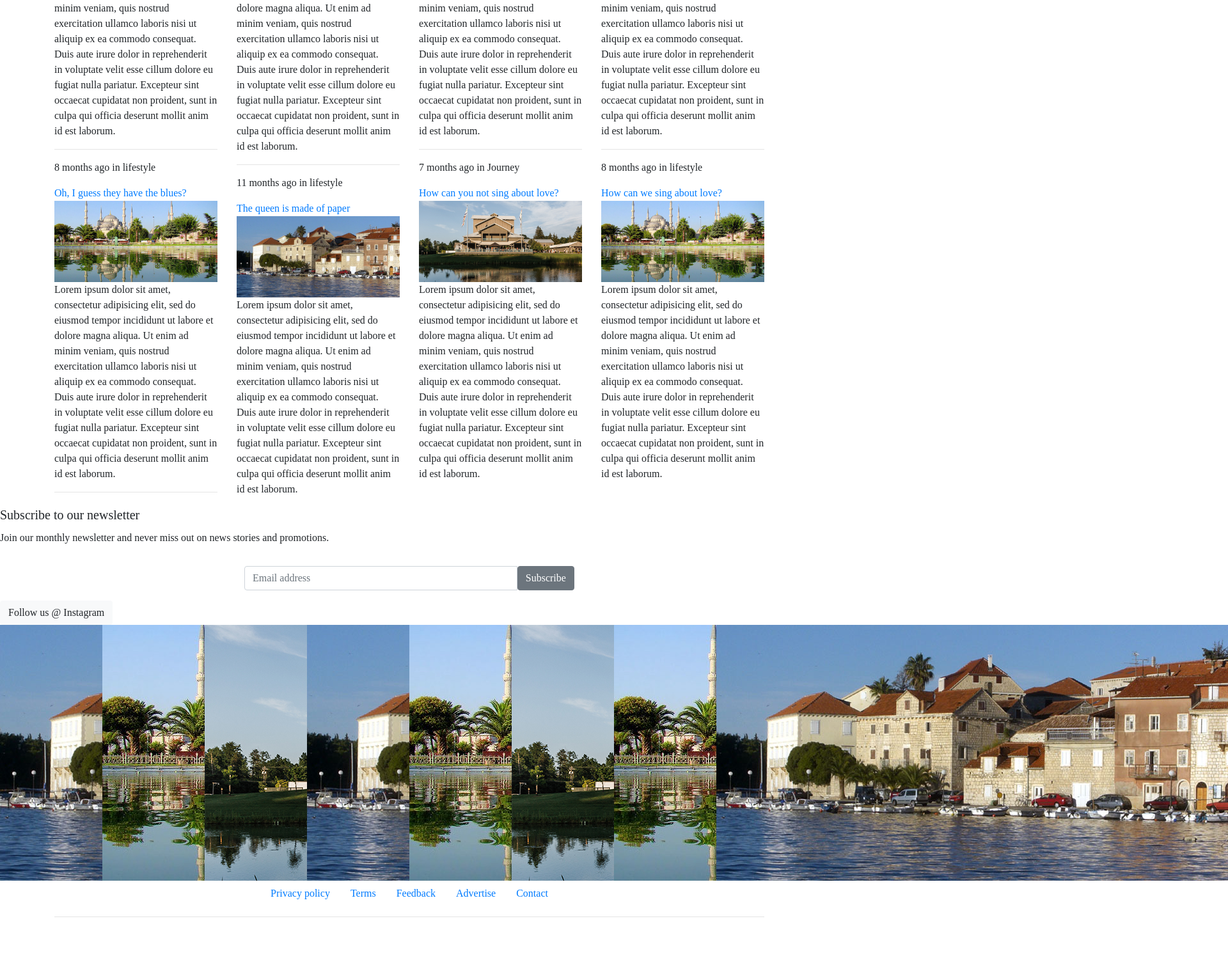
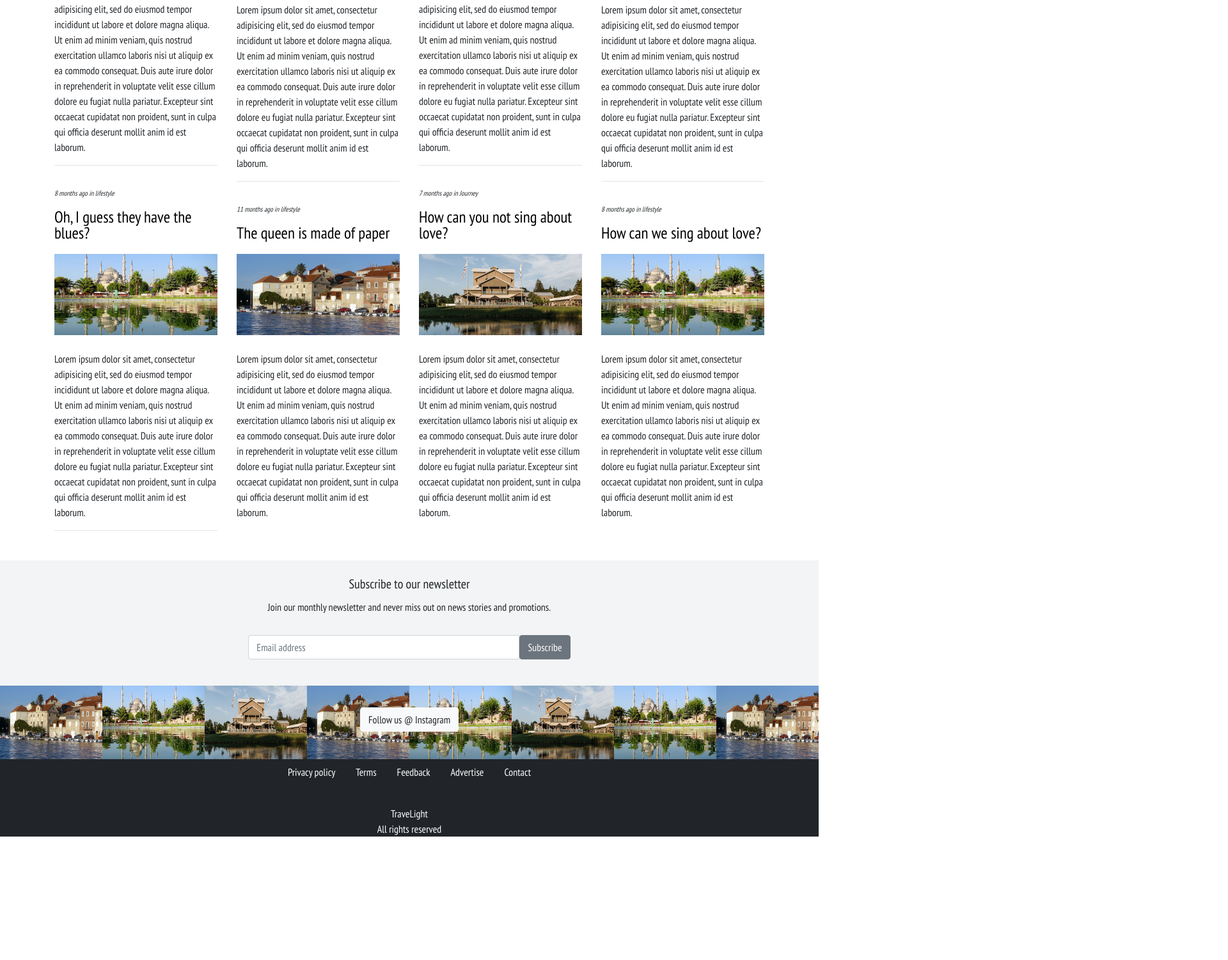
Before and after one commit to MarynitaAdvincula/mod02-19, a plain HTML site: page index.html in a window 1280 px wide. Shown: the part 343-1844 px from the top of the page at 64% size, 1920 px wide, since content can reach past the window. After the commit the page ends 1667 px from the top, so only its background shows below. Drawn offline with nearby package versions, Linux system fonts and the light colour scheme.

Commit message:
Update style.css

```diff
--- a/assets/css/style.css
+++ b/assets/css/style.css
@@ -16,10 +16,92 @@
  */
 
 body{
- 	font-family: 'Playfair Display', serif;
+ 	font-family: 'PT Sans Narrow', sans-serif;
+}
 
- }
+div > div > div > div > a.headlink{
+	color: black;
+}
 
-div#wrapper{
+div > div > div > div > a.headlink:hover{
+	color: lightgrey;
+	text-decoration: none;
+}
+
+p.time{
+	font-size: 11px;
+	font-style: italic;
+	margin-top: 35px;
+}
+
+div.head1{
+	font-size: 25px;
+	line-height: 1;
+	margin-bottom: 20px;
+}
+
+p.paragraph{
+	margin-top: 25px;
+}
+
+div#newsletterSec{
 	margin-top: 56px;
+	width: 100%;
 }
+.nlSection {
+    background: #f2f4f5;
+    padding-top: 25px;
+    padding-bottom: 25px;
+    margin-top: 30px;
+    width: 100%;
+    padding-right: 15px;
+    padding-left: 15px;
+    margin-right: auto;
+    margin-left: auto;
+    text-align: center;
+}
+
+.instagram {
+    overflow: hidden;
+    text-align: center;
+    position: relative;
+}
+.instagram .push{
+	position: absolute;
+	z-index: 99;
+	margin: 0 auto;
+	text-align: center;
+	top: 40%;
+	margin-top: -12px;
+	width: 100%;
+	height: 0;
+}
+
+.pic1 {
+	max-width: 100%;
+	height: 115px;
+	width: 277px;
+}
+
+.footer{
+	background-color: #212529;
+	width: 100%;
+}
+
+footer > div > ul > li > a.nav-link{
+	color:white;
+
+}
+footer > div > ul > li > a.nav-link:hover{
+	color:lightgrey;
+
+}
+
+.customEffect {
+	width: 	100px;
+}
+
+.customEffect:hover {
+	width: 	auto;
+	transition: 	width: 1s;
+}
```
